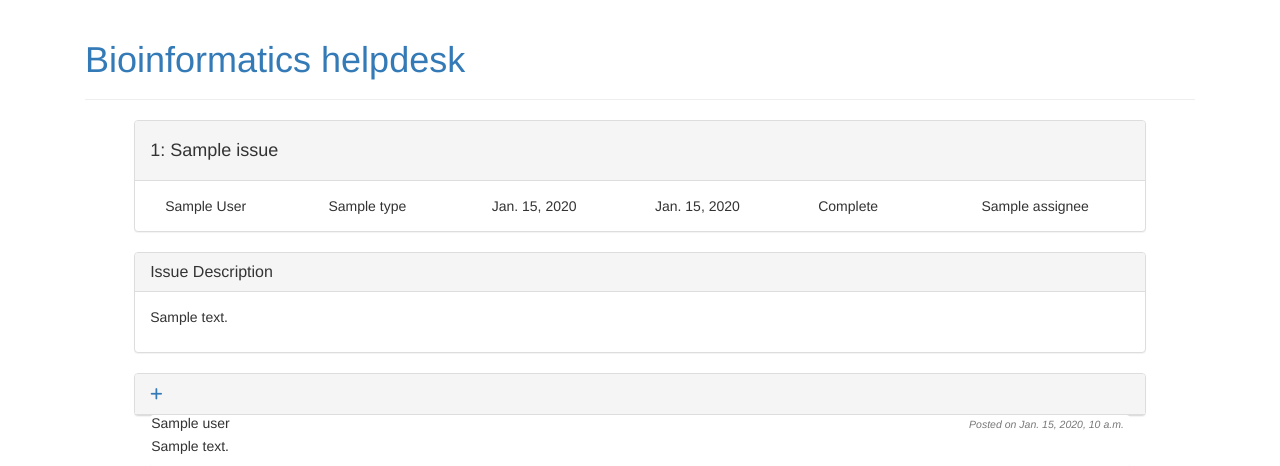
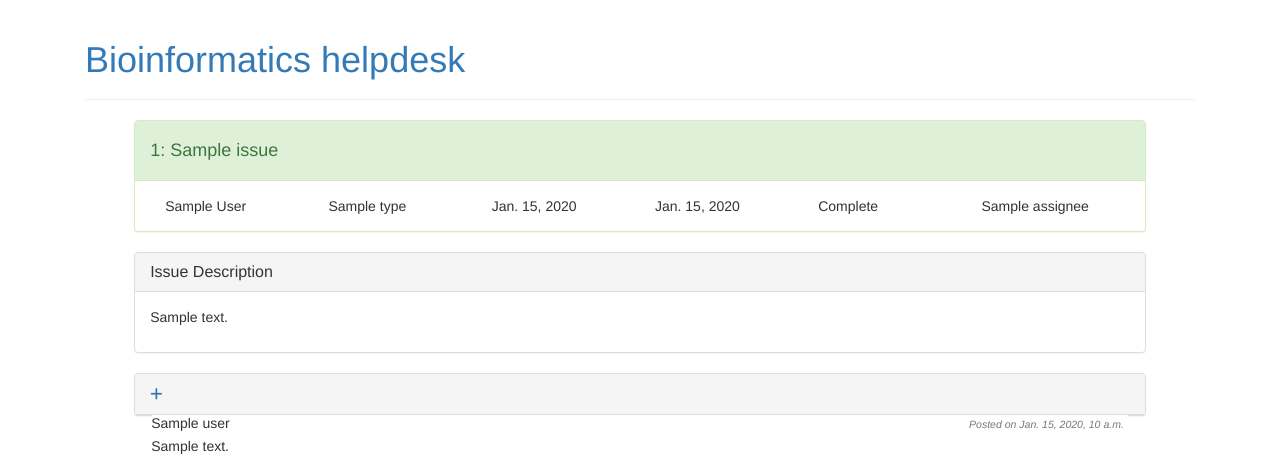
Before and after one commit to AmyAmelia/binfx_helpdesk, a Django app: template helpdesk/templates/helpdesk/issue_description.html in a window 1280 px wide. Shown: the top 466 px of the page. Run offline with Django 3.2, Linux system fonts and the light colour scheme; the template is opened without the code that fills it: most values are stand-ins (such as "Sample title", 1, 10 or a date in 2020); some libraries are stand-ins or nearby versions.

Commit message:
change GUI comp colours

```diff
--- a/helpdesk/templates/helpdesk/issue_description.html
+++ b/helpdesk/templates/helpdesk/issue_description.html
@@ -9,7 +9,7 @@
     <div class = "col-md-1"></div>
     <div class="col-md-10">
         {% if issue.closed_date %}
-            <div class="panel panel-default">
+            <div class="panel panel-success">
         {% else %}
             <div class="panel panel-primary">
         {% endif %}
```
